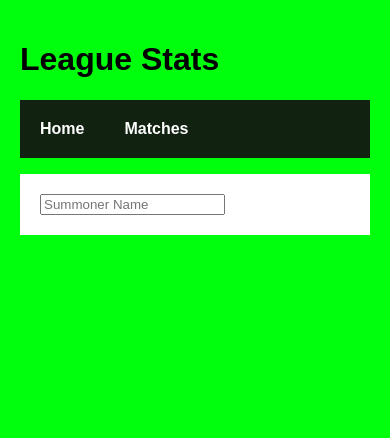
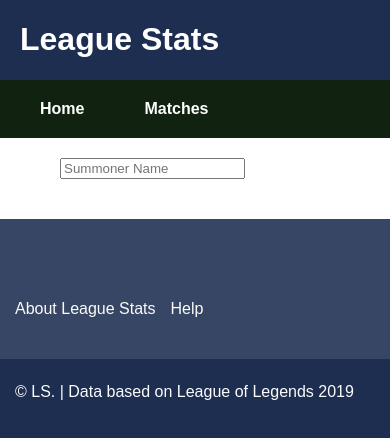
Before and after one commit to robertjawoods/LeagueStats, a React (Create React App) app: page /#/ in a window 390 px wide. Shown: the top 438 px of the page. Built offline with nearby package versions, Linux system fonts and the light colour scheme.

Commit message:
added nav ba

```diff
--- a/public/index.html
+++ b/public/index.html
@@ -8,5 +8,18 @@
 </head>
 <body>
     <div id="root"></div>
+    <footer>
+        <div class="footer">
+
+            <!-- Footer Info Area-->
+            <div class="footer footerNav">
+                <ul class="footerRight">
+                    <li><a href=""><span class="menu"></span>About League Stats</a></li>
+                    <li><a href=""><span class="menu"></span>Help</a></li>
+                    <li><a><span class="menu"></span>© LS. | Data based on League of Legends 2019</a></li>
+                </ul>
+            </div>
+        </div>
+    </footer>
 </body>
 </html>
--- a/src/css/index.css
+++ /dev/null
@@ -1,42 +0,0 @@
-body {
-    background-color: #00ff0d;
-    padding: 20px;
-    margin: 0;
-  }
-
-  h1, h2, p, ul, li {
-    font-family: sans-serif;
-  }
-
-  ul.navigation-bar li {
-    display: inline;
-    list-style-type: none;
-    margin: 0;
-  }
-
-  ul.navigation-bar {
-    background-color: #121;
-    padding: 0;
-  }
-
-  ul.navigation-bar li a {
-    color: #FFF;
-    font-weight: bold;
-    text-decoration: none;
-    padding: 20px;
-    display: inline-block;
-  }
-
-  .content {
-    background-color: #FFF;
-    padding: 20px;
-  }
-
-  .content h2 {
-    padding: 0;
-    margin: 0;
-  }
-
-  .content li {
-    margin-bottom: 10px;
-  }
--- /dev/null
+++ b/src/css/main.css
@@ -0,0 +1,201 @@
+body {
+    background-color: #1D2E51;
+    padding: 0px;
+    margin: 0;
+  }
+
+  h1{
+    color:#fff;
+
+  }
+
+  h1, h2, p, ul, li {
+    font-family: sans-serif;
+    padding-left:20px;
+  }
+
+  ul.navigation-bar li {
+    display: inline;
+    list-style-type: none;
+    margin: 0;
+  }
+
+  ul.navigation-bar {
+    background-color: #121;
+    padding: 0;
+    margin: 0;
+  }
+
+  ul.navigation-bar li a {
+    color: #FFF;
+    font-weight: bold;
+    text-decoration: none;
+    padding: 20px;
+    display: inline-block;
+  }
+
+  .content {
+    background-color: #FFF;
+    padding-left: 60px;
+    padding-top: 20px;
+    padding-bottom: 20px;;
+  }
+
+  .content h2 {
+    padding: 0;
+    margin: 0;
+  }
+
+  .content li {
+    margin-bottom: 10px;
+  }
+
+  .content form {
+    padding-bottom: 20px;
+
+
+  }
+
+  .footer{
+    background-color: rgba(251,251,250,0.06);
+    font-family: 'Montserrat',sans-serif;
+    position:relative;
+    min-height:140px;
+    margin-bottom:0px;
+    padding-bottom: 0px;
+    bottom:0;
+    width:100%;
+
+  }
+
+  .footerSocial{
+      float:left!important;
+    position:relative;
+    margin-right: 0px;
+    margin-left: 0px;
+    margin-top: 23px;
+    z-index:1;
+    text-align: center;
+  }
+
+  .footerSocial>li{
+      float:right;
+    list-style:none;
+    padding-left:20px;
+    margin-right:0px;
+  }
+
+  .footerSocial>li>a>img{
+      width:40%;
+    height:50%;
+  }
+
+  .footerRight{
+    padding-right:45px;
+    padding-left:45px;
+    margin-right:auto;
+    margin-left:auto;
+    box-sizing:border-box;
+    float:right;
+  }
+
+  .footerRight>li{
+    text-decoration:none;
+    list-style:none;
+    float:left;
+    padding-left:15px;
+    padding-top:65px;
+
+  }
+
+  .footerRight>li>a{
+    color:#fbfbfa;
+    text-decoration:none;
+    font-size:1em;
+    margin:0;
+  }
+
+  .footerRight>li>a:hover {
+      color: #9CD9F9;
+
+
+    }
+
+    @media screen and (max-width:600px){
+
+      .footer{
+        position:none;
+        width:100%;
+      }
+
+      .footerRight{
+
+        padding-right: 0px;
+        padding-left: 0px;
+
+          }
+
+
+
+      .footerSocial>li{
+         padding-left:20px;
+      }
+
+      .footerSocial>li>a>img{
+            width:30%;
+          height:30%;
+        }
+    }
+
+  @media screen and (max-width:720px){
+
+    .footer{
+
+      width:100%;
+    }
+
+    .footerRight{
+
+  padding-right: 0px;
+  padding-left: 0px;
+
+    }
+
+
+
+    .footerSocial>li{
+       padding-left:20px;
+    }
+
+    .footerSocial>li>a>img{
+          width:30%;
+        height:30%;
+      }
+  }
+
+  @media screen and (max-width:600px){
+
+    .footer{
+
+      width:100%;
+      font-size: 1em;
+    }
+
+    .footerRight{
+
+      padding-right: 0px;
+      padding-left: 0px;
+
+        }
+
+
+
+    .footerSocial>li{
+       padding-left:20px;
+    }
+
+    .footerSocial>li>a>img{
+          width:30%;
+        height:30%;
+      }
+  }
--- a/src/index.js
+++ b/src/index.js
@@ -1,7 +1,7 @@
 import React from "react";
 import ReactDOM from "react-dom";
 import App from "./components/App";
-import "./css/index.css";
+import "./css/main.css";
 import { BrowserRouter as Router } from "react-router-dom";
 
 ReactDOM.render(
```
Also changed, not shown: 1 other file (tests, documents, lock files or other folders).
